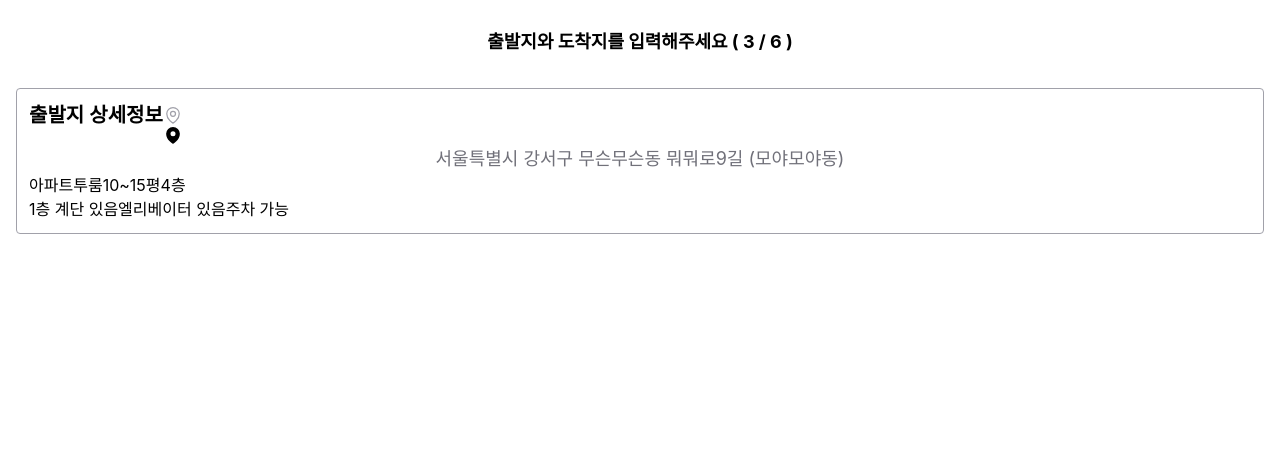
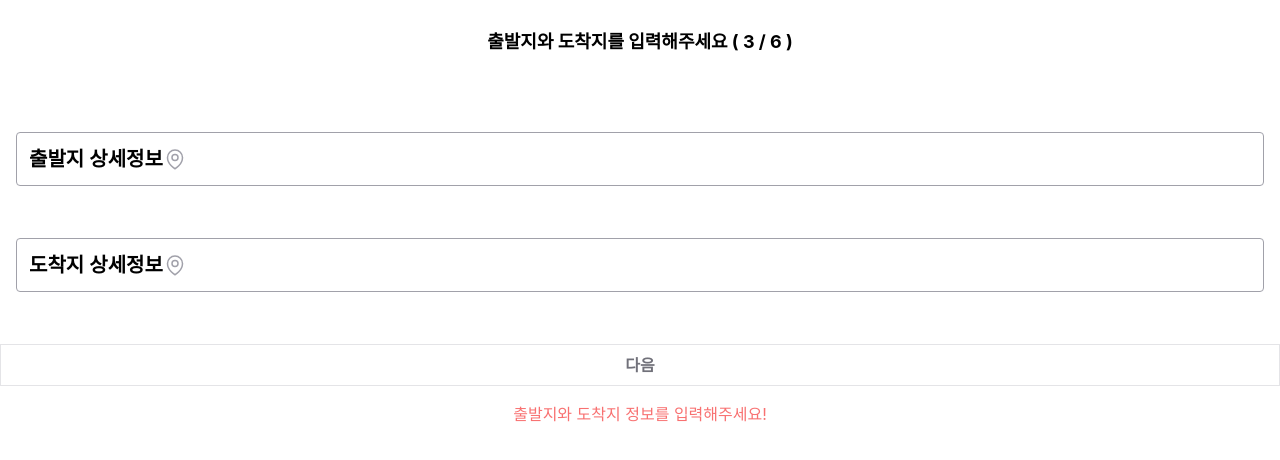
Before and after one commit to haejwo/haejwo-react-frontend, a React (Create React App) app: page /address in a window 1280 px wide. Shown: the top 460 px of the page. Built offline with nearby package versions, Linux system fonts and the light colour scheme.

Commit message:
style: Address component

```diff
--- a/src/components/AddressDetail/AddressDetail.jsx
+++ b/src/components/AddressDetail/AddressDetail.jsx
@@ -2,10 +2,10 @@ import React, { useState } from 'react';
 import Buttons from '../Buttons/Buttons';
 import DaumPopup from '../../api/DaumPopUp';
 
-export default function AddressDetail() {
+export default function AddressDetail({ addressInfo, selectedInfo, boxCheck }) {
     const [address, setAddress] = useState({});
     const handleAddressChange = (fullAddress, extraAddress) => {
-        setAddress({ "Full Address": fullAddress, "Extra Address": extraAddress });
+        setAddress({ "FullAddress": fullAddress, "ExtraAddress": extraAddress });
     };
 
     const [selectedValues, setSelectedValues] = useState({});
@@ -24,6 +24,8 @@ export default function AddressDetail() {
     const [checked, setChecked] = useState(false);
     const handleChange = () => setChecked((prev) => !prev);
 
+    const handleClick = () => { addressInfo(address); selectedInfo(selectedValues); boxCheck(checked); }
+
     return (
         <div>
             <div>
@@ -36,7 +38,7 @@ export default function AddressDetail() {
             <Buttons buttonList={stairs} title='공동현관 앞 계단 유무' onValueSelect={handleValueSelect}/>
             <Buttons buttonList={lefts} title='엘리베이터 유무' onValueSelect={handleValueSelect}/>
             <Buttons buttonList={parkinglot} title='주차 가능 여부' onValueSelect={handleValueSelect}/>
-            <div className='my-3 text-center' onClick={() => {console.log(selectedValues); console.log(address);}}>
+            <div className='my-3 text-center' onClick={handleClick}>
                 <input type="checkbox" id="check" value={checked} onChange={handleChange} />
                 <label htmlFor="check" className='text-lg font-bold ml-2 text-red-600'>추가 사항은 마지막 메모란에 작성해주세요</label>
             </div>
--- a/src/components/Buttons/Buttons.jsx
+++ b/src/components/Buttons/Buttons.jsx
@@ -2,7 +2,7 @@ import React, { useState } from 'react';
 
 export default function Buttons({ buttonList, title, onValueSelect }) {
     const [buttonSelect, setButtonSelect] = useState('');
-    const handleClick = (btn) => {setButtonSelect(btn); console.log(btn); onValueSelect(title, btn); };
+    const handleClick = (btn) => {setButtonSelect(btn); onValueSelect(title, btn); };
     return (
         <div className='w-full p-4'>
             <p className='text-lg font-bold mb-3'>{title}</p>
--- a/src/pages/Move/Address.jsx
+++ b/src/pages/Move/Address.jsx
@@ -1,48 +1,114 @@
 import React, { useState } from 'react';
 import { HiOutlineMapPin, HiMapPin } from 'react-icons/hi2';
 import AddressDetail from '../../components/AddressDetail/AddressDetail';
-import { useDispatch, useSelector } from 'react-redux';
+import { Link } from 'react-router-dom';
+import { useDispatch } from 'react-redux';
 import { saveStart, saveEnd } from '../../app/moveactions';
 
 export default function Address() {
     const dispatch = useDispatch();
-    const infos = useSelector(state => state.move.move);
-    console.log(infos);
     const [isModalVisible, setIsModalVisible] = useState(false);
+    const [isEndModalVisible, setIsEndModalVisible] = useState(false);
     const handleClick = () => { setIsModalVisible(true); };
+    const handleEndClick = () => { setIsEndModalVisible(true); };
+
+    const [startInfos, setStartInfos] = useState({});
+    const [startAddress, setStartAddress] = useState(null);
+    const [startSelectedInfos, setStartSelectedInfos] = useState(null);
+    const [startChecked, setStartChecked] = useState(false);
+    const handleSelectedInfos = (infos) => setStartSelectedInfos(infos);
+    const handleAddress = (address) => setStartAddress(address);
+    const handleCheck = (check) => setStartChecked(!check);
+    const handleSave = () => {
+      setIsModalVisible(false);
+      setStartInfos({ ...startInfos, address: startAddress, infos: startSelectedInfos });
+      dispatch(saveStart(startInfos));
+    };
+
+    const [endInfos, setEndInfos] = useState({});
+    const [endAddress, setEndAddress] = useState(null);
+    const [endSelectedInfos, setEndSelectedInfos] = useState(null);
+    const [endChecked, setEndChecked] = useState(false);
+    const handleEndSelectedInfos = (infos) => setEndSelectedInfos(infos);
+    const handleEndAddress = (address) => setEndAddress(address);
+    const handleEndCheck = (check) => setEndChecked(!check);
+    const handleEndSave = () => {
+      setIsEndModalVisible(false);
+      setEndInfos({ ...endInfos, address: endAddress, infos: endSelectedInfos });
+      dispatch(saveEnd(endInfos));
+    };
+
     return (
-        <div className='w-screen p-4'>
-            <div className='w-full text-center mb-8'>
+        <div className='w-screen'>
+            <div className='w-full p-4 text-center mb-8'>
                 <p className='font-bold text-lg my-3'>출발지와 도착지를 입력해주세요 ( 3 / 6 )</p>
             </div>
-            <div className='w-full'>
-                <button onClick={handleClick} className='w-full border border-zinc-400 rounded flex flex-col p-3'>
-                  <p className='text-xl font-semibold flex'>출발지 상세정보 <span><HiOutlineMapPin className='text-zinc-400 mt-1'/><HiMapPin/></span></p>
-                  <p className='text-lg text-zinc-500 overflow-hidden whitespace-nowrap truncate w-full'>서울특별시 강서구 무슨무슨동 뭐뭐로9길 (모야모야동)</p>
-                  <div className='flex'>
-                    <p>아파트</p>
-                    <p>투룸</p>
-                    <p>10~15평</p>
-                    <p>4층</p>
-                  </div>
-                  <div className='flex'>
-                    <p>1층 계단 있음</p>
-                    <p>엘리베이터 있음</p>
-                    <p>주차 가능</p>
-                  </div>
+            <div className='w-full p-4'>
+                <button onClick={handleClick} className={!startAddress ? 'w-full border border-zinc-400 rounded flex flex-col p-3' : 'w-full border-2 border-brand rounded flex flex-col p-3'}>
+                  <p className='text-xl font-semibold flex items-center'>출발지 상세정보 <span>{!startAddress ? <HiOutlineMapPin className='text-zinc-400 text-2xl'/> : <HiMapPin className='text-brand text-2xl'/>}</span></p>
+                  {startAddress && <p className='flex justify-start py-2 text-lg text-zinc-500 overflow-hidden whitespace-nowrap truncate w-full'>{startAddress.FullAddress}</p>}
+                  {startSelectedInfos &&
+                    <div className='flex my-1 text-zinc-600 text-sm'>
+                      <p className='pr-2 border-r-2 border-zinc-300'>{startSelectedInfos['건물 종류']}</p>
+                      <p className='px-2 border-r-2 border-zinc-300'>{startSelectedInfos['방 구조']}</p>
+                      <p className='px-2 border-r-2 border-zinc-300'>{startSelectedInfos['평수']}</p>
+                      <p className='px-2'>{startSelectedInfos['층']}</p>
+                    </div>
+                  }
+                  {startSelectedInfos &&
+                    <div className='flex pb-2 pt-1'>
+                      {startSelectedInfos['공동현관 앞 계단 유무'] === '있음' ? <p className='p-1 mr-2 rounded bg-yellow-100 text-yellow-500 font-semibold text-sm'>현관계단 있음</p> : ''}
+                      {startSelectedInfos['엘리베이터 유무'] === '있음' ? <p className='p-1 mr-2 rounded bg-yellow-100 text-yellow-500 font-semibold text-sm'>엘리베이터 있음</p> : ''}
+                      {startSelectedInfos['주차 가능 여부'] === '가능' ? <p className='p-1 mr-2 rounded bg-yellow-100 text-yellow-500 font-semibold text-sm'>주차 가능</p> : ''}
+                    </div>
+                  }
                 </button>
                 { isModalVisible &&
                   <div className='fixed overflow-y-scroll h-full top-0 left-0 bg-white'>
                     <p className='text-xl font-bold text-center my-5'>출발지 정보를 입력하세요</p>
-                    <AddressDetail/>
-                    <button onClick={() => setIsModalVisible(false)}>Close</button>
+                    <AddressDetail addressInfo={handleAddress} selectedInfo={handleSelectedInfos} boxCheck={handleCheck}/>
+                    <button onClick={handleSave} className={!startChecked ? 'my-4 w-screen py-2 font-semibold border border-zinc-200 text-zinc-500' :
+                        'my-4 w-screen py-2 font-semibold text-brand border py-2 border-yellow-200 bg-yellow-100'}
+                        disabled={!startChecked}>출발지 정보입력</button>
+                    { startChecked ? '' : <p className='mb-2 text-red-400 text-center'>체크 사항을 확인해주세요!</p> }
                   </div>
                 }
-                {/* <button className={!checked ? 'my-4 w-screen py-2 font-semibold border border-zinc-200 text-zinc-500' :
-                'my-4 w-screen py-2 font-semibold text-brand border py-2 border-yellow-200 bg-yellow-100'}
-                    disabled={!checked}>다음</button>
-                { checked ? '' : <p className='mb-2 text-red-400'>필수 체크 사항을 확인해주세요!</p> } */}
             </div>
+            <div className='w-full my-5 p-4'>
+                <button onClick={handleEndClick} className={!endAddress ? 'w-full border border-zinc-400 rounded flex flex-col p-3' : 'w-full border-2 border-brand rounded flex flex-col p-3'}>
+                  <p className='text-xl font-semibold flex items-center'>도착지 상세정보 <span>{!endAddress ? <HiOutlineMapPin className='text-zinc-400 text-2xl'/> : <HiMapPin className='text-brand text-2xl'/>}</span></p>
+                  {endAddress && <p className='flex justify-start py-2 text-lg text-zinc-500 overflow-hidden whitespace-nowrap truncate w-full'>{endAddress.FullAddress}</p>}
+                  {endSelectedInfos &&
+                    <div className='flex my-1 text-zinc-600 text-sm'>
+                      <p className='pr-2 border-r-2 border-zinc-300'>{endSelectedInfos['건물 종류']}</p>
+                      <p className='px-2 border-r-2 border-zinc-300'>{endSelectedInfos['방 구조']}</p>
+                      <p className='px-2 border-r-2 border-zinc-300'>{endSelectedInfos['평수']}</p>
+                      <p className='px-2'>{endSelectedInfos['층']}</p>
+                    </div>
+                  }
+                  {endSelectedInfos &&
+                    <div className='flex pb-2 pt-1'>
+                      {endSelectedInfos['공동현관 앞 계단 유무'] === '있음' ? <p className='p-1 mr-2 rounded bg-yellow-100 text-yellow-500 font-semibold text-sm'>현관계단 있음</p> : ''}
+                      {endSelectedInfos['엘리베이터 유무'] === '있음' ? <p className='p-1 mr-2 rounded bg-yellow-100 text-yellow-500 font-semibold text-sm'>엘리베이터 있음</p> : ''}
+                      {endSelectedInfos['주차 가능 여부'] === '가능' ? <p className='p-1 mr-2 rounded bg-yellow-100 text-yellow-500 font-semibold text-sm'>주차 가능</p> : ''}
+                    </div>
+                  }
+                </button>
+                { isEndModalVisible &&
+                  <div className='fixed overflow-y-scroll h-full top-0 left-0 bg-white'>
+                    <p className='text-xl font-bold text-center my-5'>도착지 정보를 입력하세요</p>
+                    <AddressDetail addressInfo={handleEndAddress} selectedInfo={handleEndSelectedInfos} boxCheck={handleEndCheck}/>
+                    <button onClick={handleEndSave} className={!startChecked ? 'my-4 w-screen py-2 font-semibold border border-zinc-200 text-zinc-500' :
+                        'my-4 w-screen py-2 font-semibold text-brand border py-2 border-yellow-200 bg-yellow-100'}
+                        disabled={!endChecked}>도착지 정보입력</button>
+                    { endChecked ? '' : <p className='mb-2 text-red-400 text-center'>체크 사항을 확인해주세요!</p> }
+                  </div>
+                }
+            </div>
+            <Link to='/address'><button className={!startAddress || !endAddress ? 'my-4 w-screen py-2 font-semibold border border-zinc-200 text-zinc-500' :
+            'my-4 w-screen py-2 font-semibold text-brand border border-yellow-200 bg-yellow-100'}
+            disabled={!startAddress || !endAddress}>다음</button></Link>
+            { startAddress && endAddress ? '' : <p className='mb-2 text-red-400 text-center'>출발지와 도착지 정보를 입력해주세요!</p> }
         </div>
     );
 }
--- a/src/pages/Move/DatePicker.jsx
+++ b/src/pages/Move/DatePicker.jsx
@@ -90,7 +90,6 @@ export default function DatePicker() {
             'my-4 w-screen py-2 font-semibold text-brand border py-2 border-yellow-200 bg-yellow-100'}
             disabled={!value || !timePick || !checked}>다음</button></Link>
             { value && timePick ? '' : <p className='mb-2 text-red-400 text-center'>날짜와 시간을 선택해주세요!</p> }
-
         </div>
     );
 }
```
